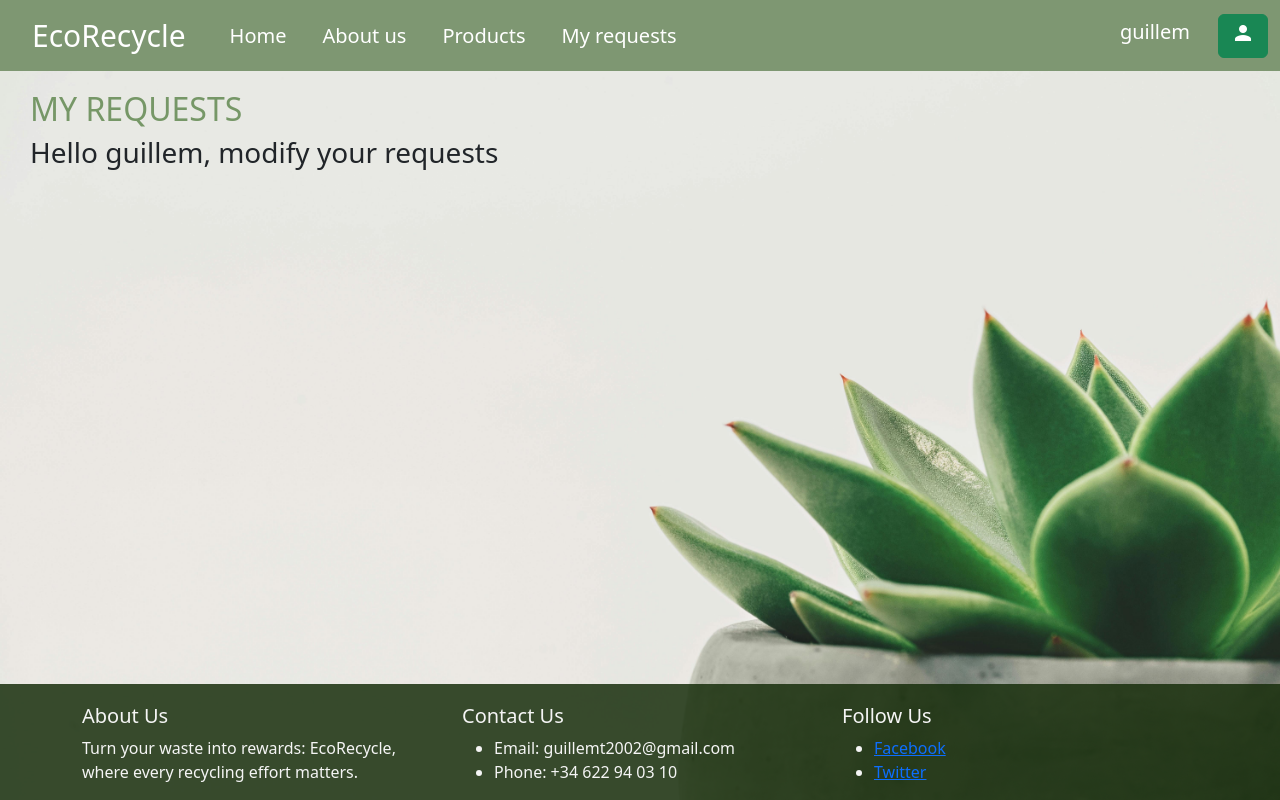
After one commit to Guillemtejonestalella/EcoRecycleProject, a Django app: page /requests in a window 1280 px wide. The commit adds this page. Run offline with Django 5.2, Linux system fonts and the light colour scheme; a user stored in the database is signed in; some libraries are stand-ins or nearby versions.

Commit message:
[In progress] RequestsPage

```diff
--- a/ecoApp/templates/ecoApp/base.html
+++ b/ecoApp/templates/ecoApp/base.html
@@ -36,14 +36,16 @@
             <li class="nav-item">
               <a class="nav-link" href="{% url 'products' %}">Products</a>
             </li>
+            {% if request.user.is_authenticated %}
+            <li class="nav-item">
+              <a class="nav-link" href="{% url 'requests' %}">My requests</a>
+            </li>
+            {% endif %}
+
           </ul>
 
           {% if request.user.is_authenticated %}
 
-            <!-- <form class="d-flex" role="search">
-              <input class="form-control me-2" type="search" placeholder="Search" aria-label="Search">
-              <button class="btn btn-success" type="submit">Search</button>
-            </form> -->
 
             <div class="account-name">
               <h4>{{user}}</h4>
--- /dev/null
+++ b/ecoApp/templates/ecoApp/requests.html
@@ -0,0 +1,20 @@
+{% extends 'ecoApp/base.html' %}
+
+{% block content %}
+
+{% load static %}
+
+<div class="initial-content" style="margin-top: 60px;">
+    <h2>MY REQUESTS</h2>
+
+    {% if request.user.is_authenticated %}
+        <div class="welcome-user">
+            <h3>Hello {{user}}, modify your requests</h3>
+        </div>
+    {% endif %}
+</div>
+
+</div>
+
+
+{% endblock %}
--- a/ecoApp/urls.py
+++ b/ecoApp/urls.py
@@ -11,6 +11,7 @@ urlpatterns = [
     path('login', views.login, name='login'),
     path('register', views.register, name='register'),
     path('products', views.products, name='products'),
+    path('requests', views.requests, name='requests'),
     path('products/<int:category_id>/', views.products, name='products'),
     path('profile', views.profile, name='profile'),
     path('passwordChange', views.PasswordChangeView.as_view(template_name = "registration/passwordChange.html"), name='passwordChange'),
--- a/ecoApp/views.py
+++ b/ecoApp/views.py
@@ -13,6 +13,8 @@ from ecoApp.models import Category, Item
 
 # Create your views here.
 
+
+
 def index(request):
     return render(request, 'ecoApp/index.html')
 
@@ -21,6 +23,10 @@ def aboutus(request):
 
 def login(request):
     return render(request, 'registration/login.html')
+
+@login_required
+def requests(request):
+    return render(request, 'ecoApp/requests.html')
 
 def register(request):
     data = {
```
